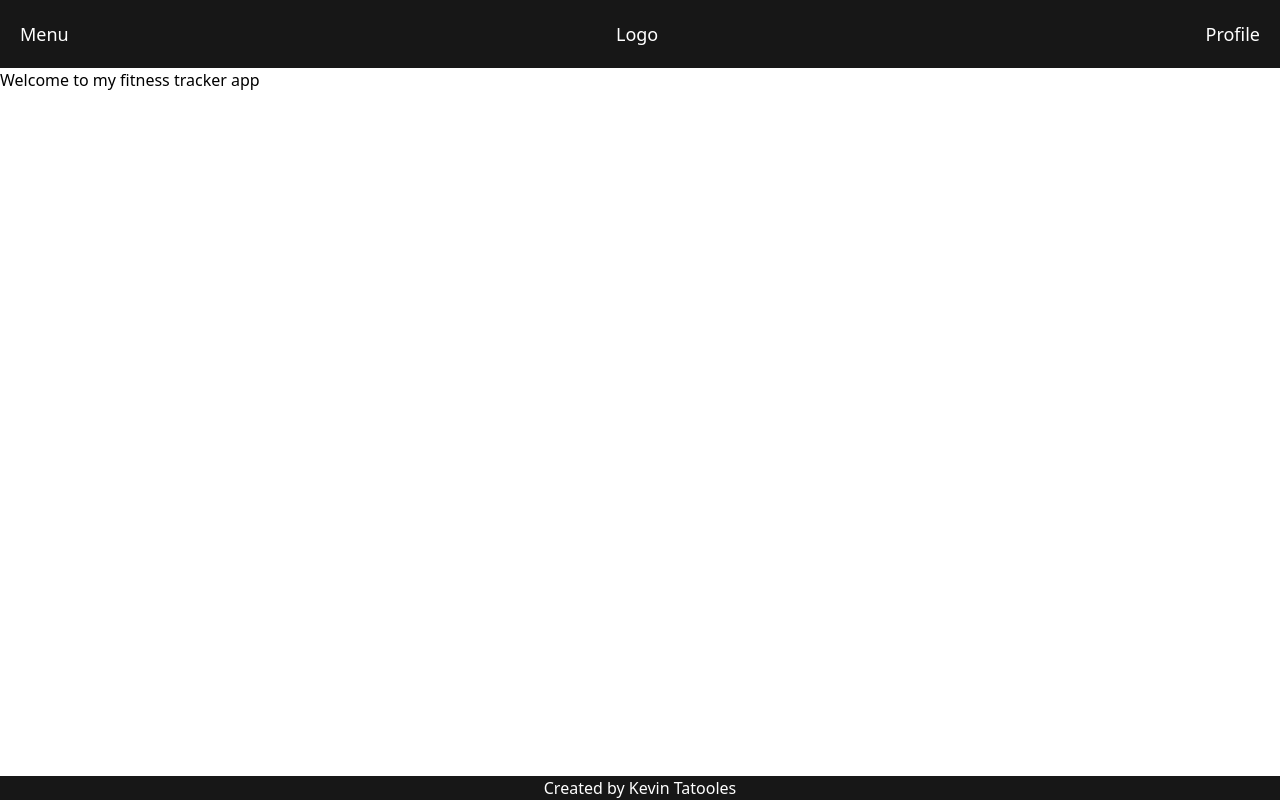
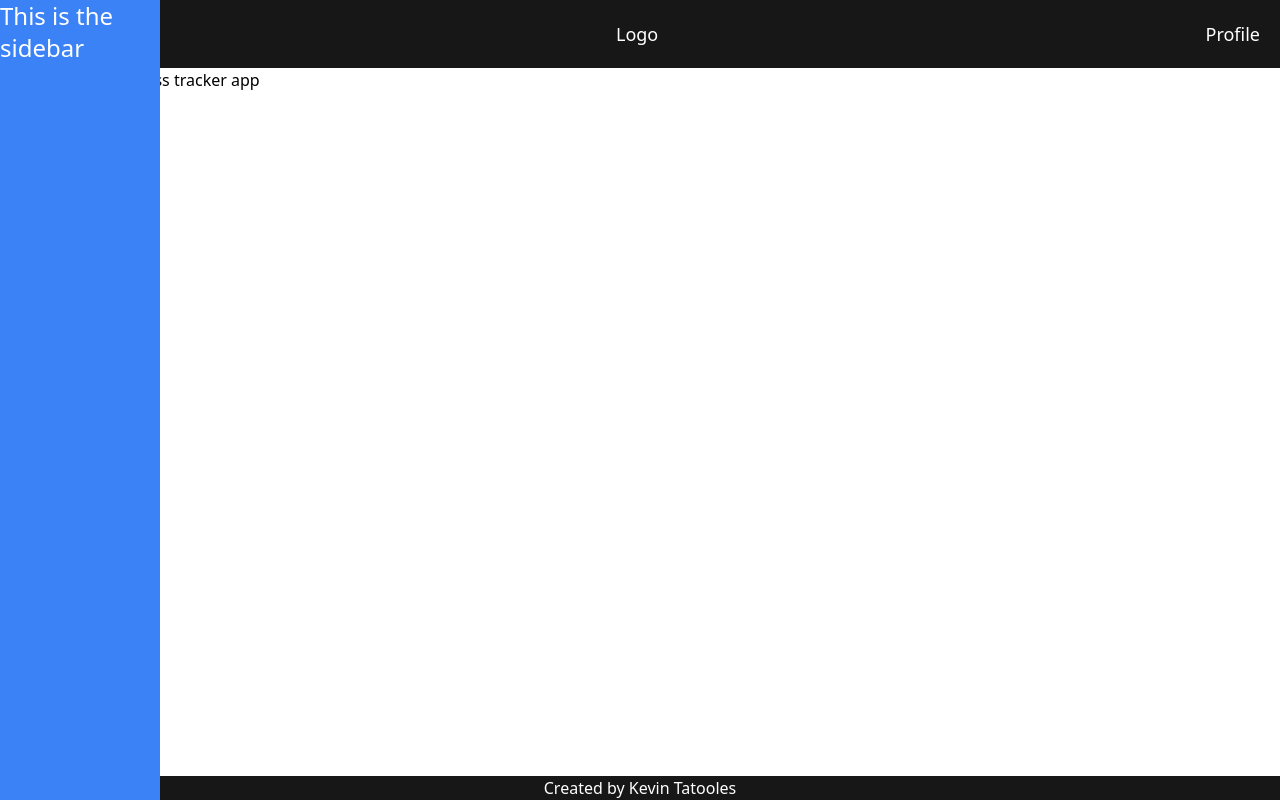
Before and after one commit to Tatooles/next-fitness-tracker, a Next.js app: page / in a window 1280 px wide. Built offline with nearby package versions, Linux system fonts and the light colour scheme.

Commit message:
Start creating sidebar

```diff
--- /dev/null
+++ b/app/Sidebar.tsx
@@ -0,0 +1,16 @@
+"use client";
+import { useState } from "react";
+
+export default function Sidebar({ isOpen }: any) {
+  return (
+    <>
+      {isOpen ? (
+        <div className="fixed top-0 left-0 z-10 h-full w-40 bg-blue-500">
+          <h2 className="text-2xl text-white">This is the sidebar</h2>
+        </div>
+      ) : (
+        <></>
+      )}
+    </>
+  );
+}
--- a/app/layout.tsx
+++ b/app/layout.tsx
@@ -1,4 +1,6 @@
+import { useState } from "react";
 import "./globals.css";
+import Sidebar from "./Sidebar";
 
 export const metadata = {
   title: "Create Next App",
@@ -10,9 +12,11 @@ export default function RootLayout({
 }: {
   children: React.ReactNode;
 }) {
+  const [sidebarOpen, setSidebarOpen] = useState(false);
   return (
     <html lang="en">
       <body className="container mx-auto flex h-screen flex-col bg-[#171717]">
+        <Sidebar isOpen={true} />
         <header>
           <nav className="flex justify-between p-5 text-lg text-white">
             <div>Menu</div>
```
